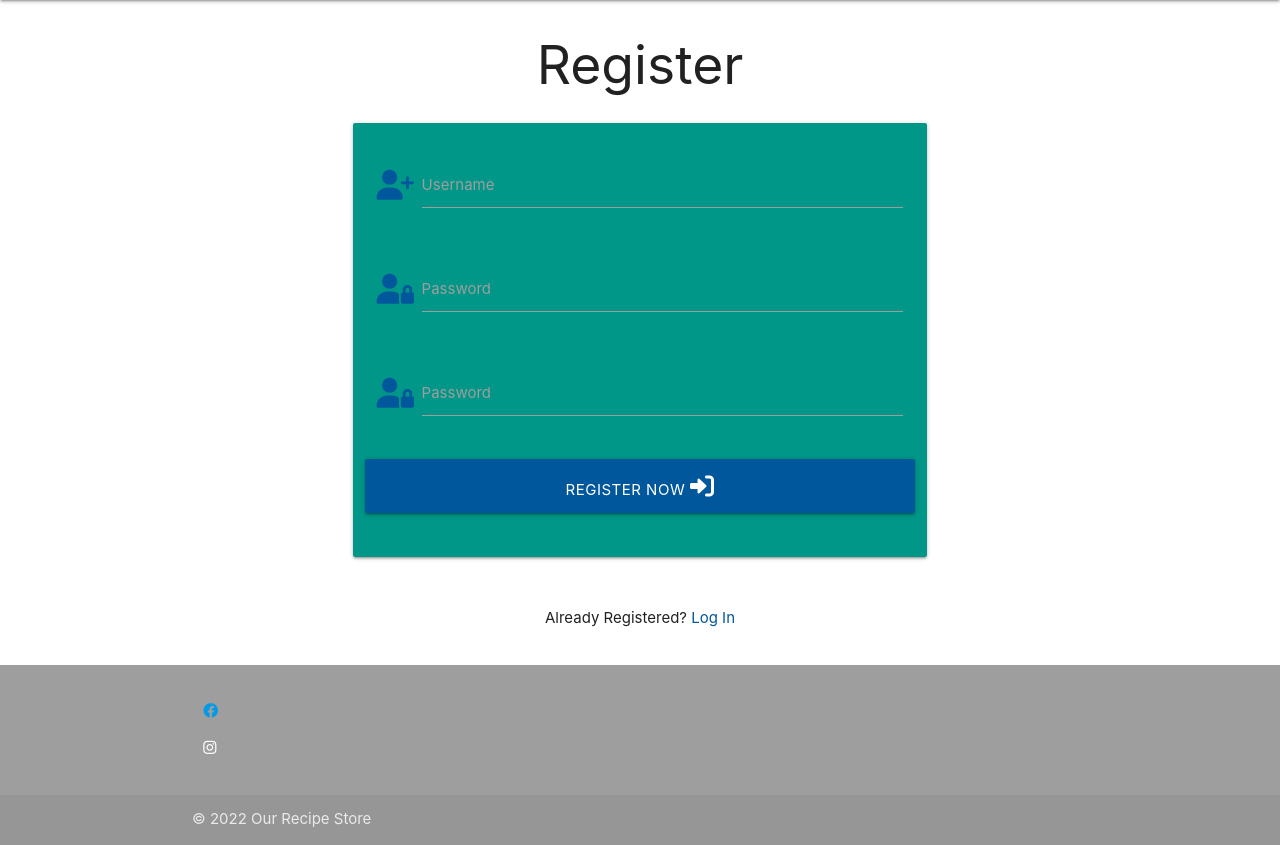
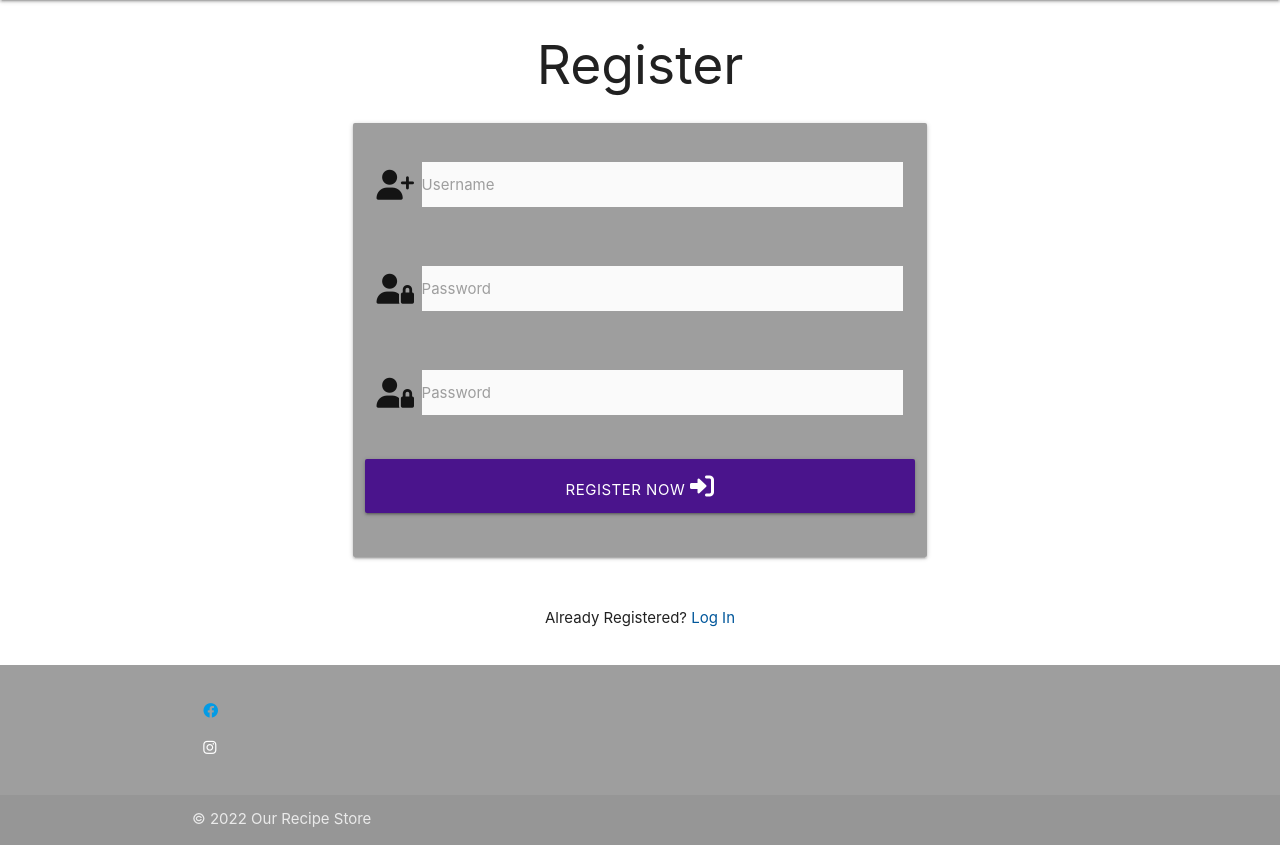
Before and after one commit to RhiH/recipe_store, a Flask app: page /register in a window 1280 px wide. Shown: the part 64-909 px from the top of the page. Run offline with Flask 2, Linux system fonts and the light colour scheme; some libraries are stand-ins or nearby versions.

Commit message:
style changes to register page

```diff
--- a/templates/login.html
+++ b/templates/login.html
@@ -5,7 +5,7 @@
 
 <div class="row">
     <form class="col s12 m8 offset-m2" method="POST" action="{{ url_for('login') }}">
-      <div class="card-panel teal">
+      <div class="card-panel #9e9e9e grey">
         <!-- username -->
         <div class="row">
             <div class="input-field col s12">
--- a/templates/register.html
+++ b/templates/register.html
@@ -5,37 +5,37 @@
 
 <div class="row">
     <form class="col s12 m8 offset-m2" method="POST" action="{{ url_for('register') }}">
-      <div class="card-panel teal">
+      <div class="card-panel #9e9e9e grey">
         <!-- username -->
         <div class="row">
             <div class="input-field col s12">
-                <i class="fas fa-user-plus prefix light-blue-text text-darken-4"></i>
+                <i class="fas fa-user-plus prefix"></i>
                 <input id="username" name="username" type="text" minlength="5"
-                maxlength="15" pattern="^[a-zA-Z0-9]{5,15}$" class="validate" required>
+                maxlength="15" pattern="^[a-zA-Z0-9]{5,15}$" class="validate #fafafa grey lighten-5" required>
                 <label for="username">Username</label>
             </div>
         </div>
         <!-- password -->
         <div class="row">
             <div class="input-field col s12">
-                <i class="fas fa-user-lock prefix light-blue-text text-darken-4"></i>
+                <i class="fas fa-user-lock prefix"></i>
                 <input id="password" name="password" type="password" minlength="5"
-                maxlength="15" pattern="^[a-zA-Z0-9]{5,15}$" class="validate" required>
+                maxlength="15" pattern="^[a-zA-Z0-9]{5,15}$" class="validate #fafafa grey lighten-5" required>
                 <label for="password">Password</label>
             </div>
         </div>
         <!--verification-->
         <div class="row">
             <div class="input-field col s12">
-                <i class="fas fa-user-lock prefix light-blue-text text-darken-4"></i>
+                <i class="fas fa-user-lock prefix"></i>
                 <input id="password2" name="password2" type="password" minlength="5"
-                maxlength="15" pattern="^[a-zA-Z0-9]{5,15}$" class="validate" required>
+                maxlength="15" pattern="^[a-zA-Z0-9]{5,15}$" class="validate #fafafa grey lighten-5" required>
                 <label for="password2">Password</label>
             </div>
         </div>
         <!-- register -->
         <div class="row">
-            <button type="submit" class="col s12 btn-large light-blue darken-4 text-shadow">
+            <button type="submit" class="col s12 btn-large #4a148c purple darken-4 text-shadow">
                 Register Now <i class="fas fa-sign-in-alt"></i>
             </button>
         </div>
```
